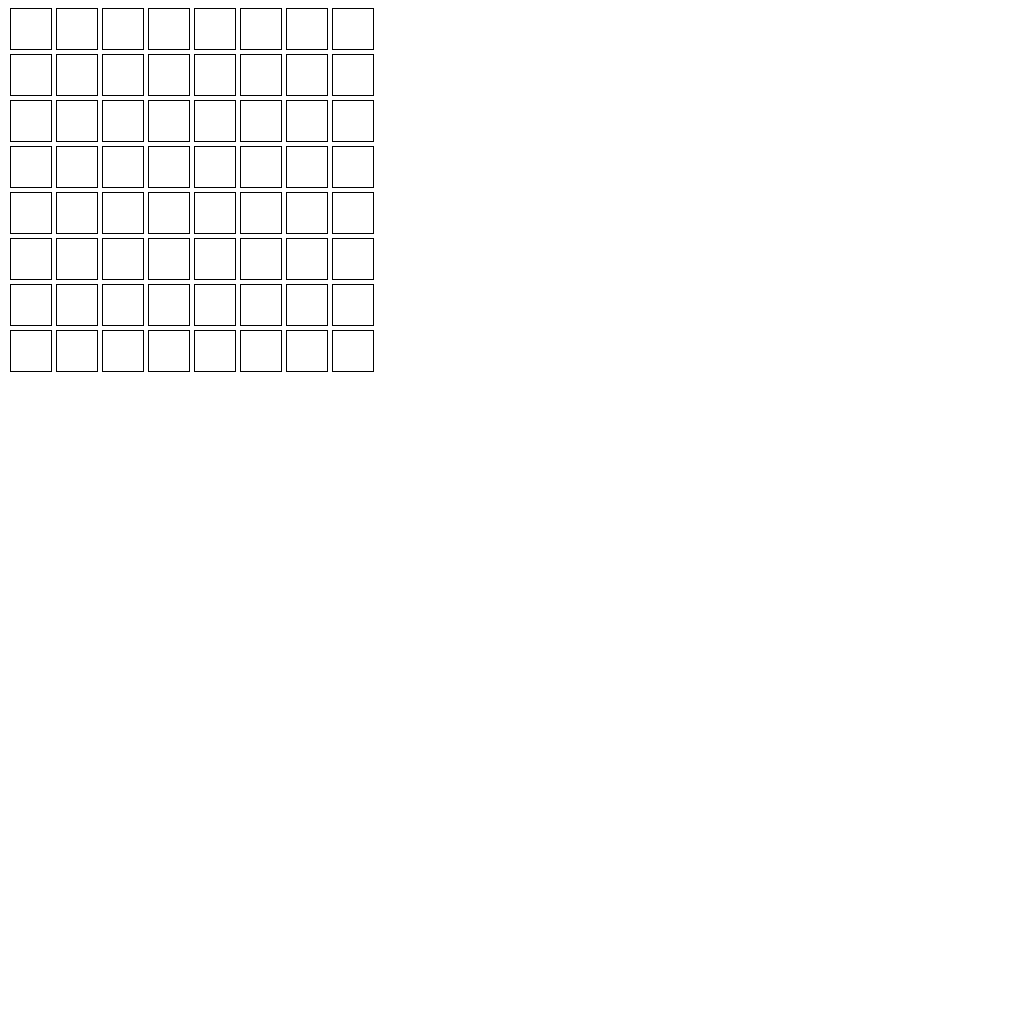
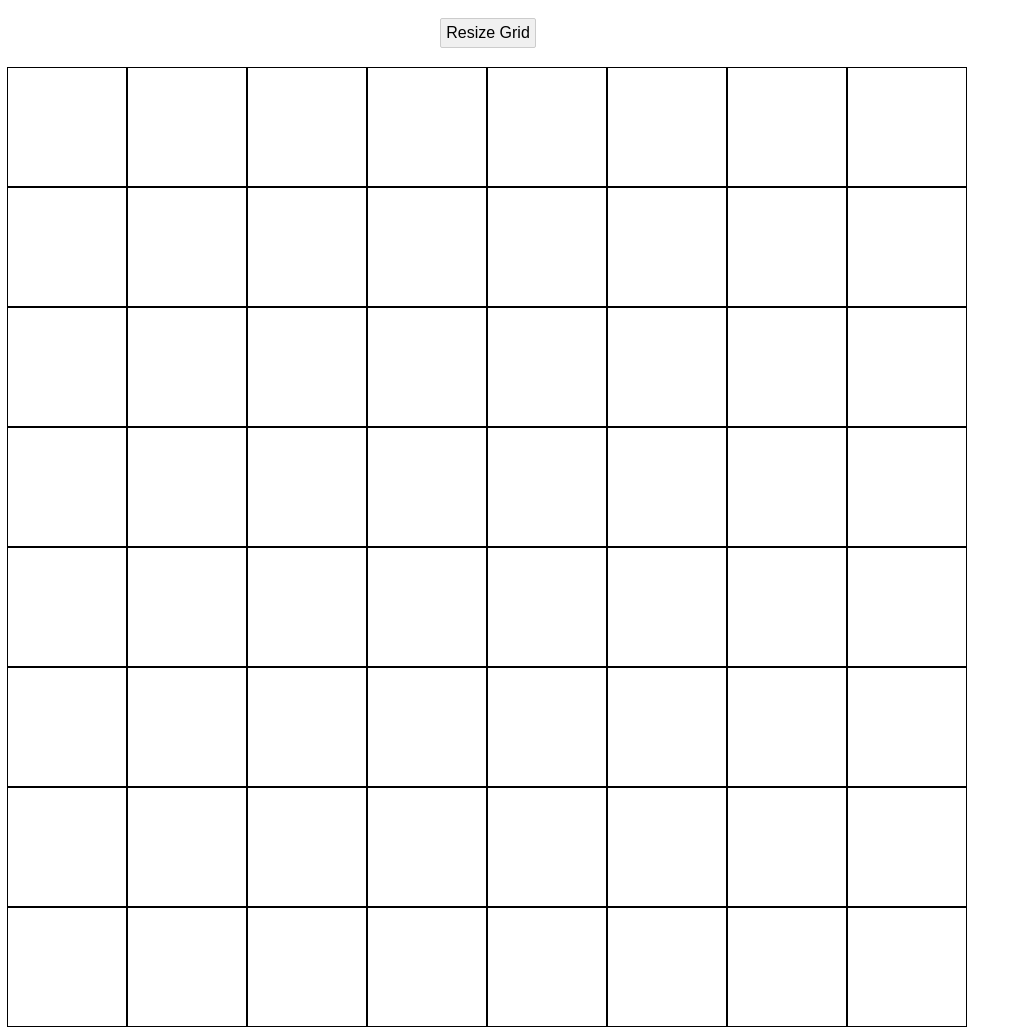
Before and after one commit to captainfailsauce/grid, a plain HTML site: page index.html in a window 1280 px wide. Shown: the whole page, without its empty margins (0-1023 px from the left). Before the commit the page ends 800 px from the top, so only its background shows below. Drawn offline with nearby package versions, Linux system fonts and the light colour scheme.

Commit message:
Added files via upload

```diff
--- a/index.html
+++ b/index.html
@@ -1,5 +1,6 @@
 <!DOCTYPE html>
 <html lang="en">
+
 <head>
     <meta charset="UTF-8">
     <title>Grid</title>
@@ -7,8 +8,12 @@
     <script src="http://ajax.googleapis.com/ajax/libs/jquery/1.11.0/jquery.min.js"></script>
     <script src="script.js"></script>
 </head>
+
 <body>
-<div class="container"></div>
-
+    <div class="container">
+        <div class="wrapper">
+            <a id="resize">Resize Grid</a>
+        </div>
+    </div>
 </body>
 </html>
--- a/script.js
+++ b/script.js
@@ -1,25 +1,32 @@
-/**
- * Created by CaptainFailsauce on 14/04/2016.
+/*Created by CaptainFailsauce on 14/04/2016.
  */
-$(document).ready(function(){
-    for (x = 0; x < 8; x++) {
-        for (y = 0; y < 8; y++) {
-            $('.container').append('<div class="square"></div>')
+var gridSize = 8;
+var squareSize = Math.floor(960 / gridSize) - 2;
+$(document).ready(function () {
+    "use strict";
+    var drawGrid = function () {
+        var x = 0, y = 0;
+        for (x; x < gridSize; x++) {
+            for (y = 0; y < gridSize; y++) {
+                $('.container').append('<div class="square"></div>');
+            }
+            $('.square:last-child').addClass('clearLine');
         }
-        $('.container').append('<br>')
+        $('.square').width(squareSize).height(squareSize);
     }
-    $('.square').on("animationend", function(){
+    drawGrid();
+    $('.square').on("animationend", function () {
         $(this).removeClass("animated");
         $(this).css("background", "#fff")
     });
 
-    $('.square').on("mouseenter", function(){
+    $('.square').on("mouseenter", function () {
         $(this).removeClass("animated");
         $(this).stop(true);
         $(this).css("background", "#000")
     });
 
-    $('.square').on("mouseleave", function(){
+    $('.square').on("mouseleave", function () {
         $(this).addClass("animated");
-    })
+    });
 });
--- a/style.css
+++ b/style.css
@@ -1,11 +1,37 @@
+body {
+    font-family: sans-serif;
+}
 
+.container {
+    width: 960px;
+    text-align: center;
+}
+
+a {
+    display: inline-block;
+    background: #f0f0f0;
+    padding: 5px;
+    border: solid 1px #ccc;
+    border-radius: 2px;
+    margin: 10px 0 20px 0;
+}
+
+a:hover {
+    background: #ccc;
+}
 
 .square{
-    display:inline-block;
-    width: 40px;
-    height: 40px;
+    display: block;
     border: solid 1px #000;
-    margin: 0 2px;
+    float: left;
+    margin: 0;
+    position: relative;
+    left: -1px;
+    top: -1px;
+}
+
+.clearLine {
+    clear: right;
 }
 
 @keyframes fade {
```
